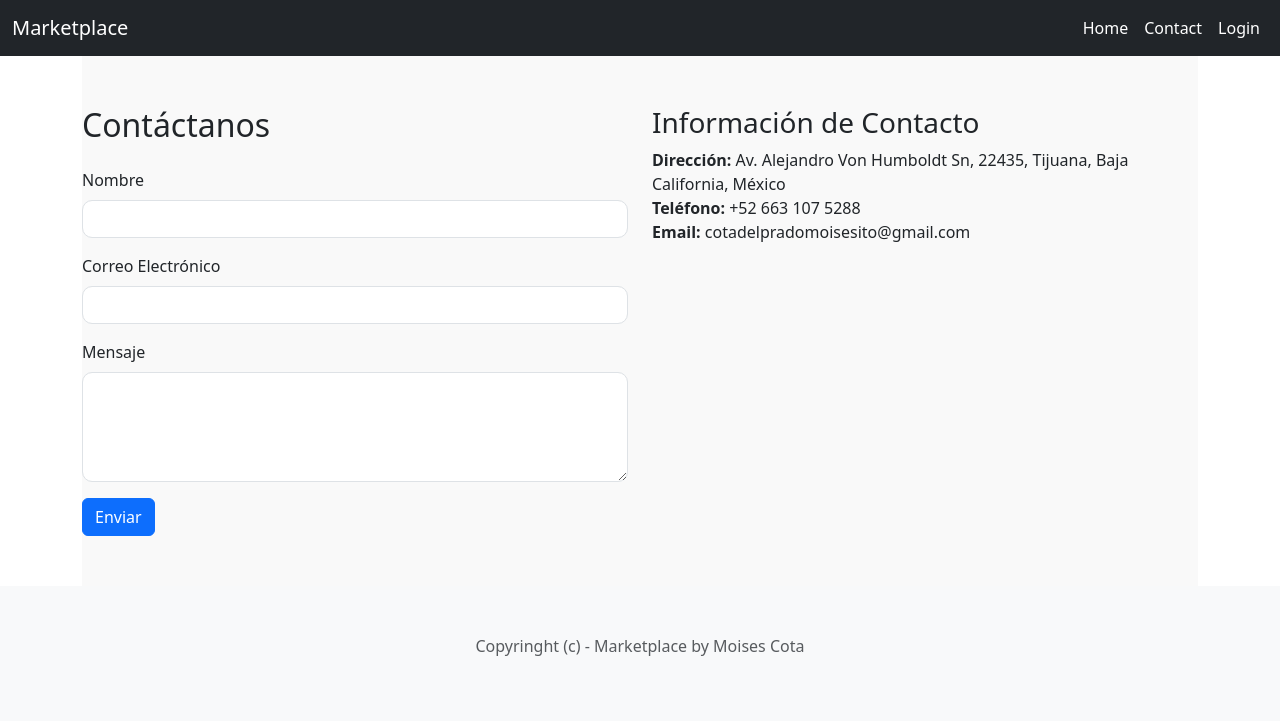
After one commit to MoisesCotaD/Marketplace_main, a Django app: page /store/contact/ in a window 1280 px wide. The commit adds this page. Shown: the top 721 px of the page. Run offline with Django 5.2, Linux system fonts and the light colour scheme.

Commit message:
Agregue la funcion contact y la navegación a templates

```diff
--- a/marketplace_main/urls.py
+++ b/marketplace_main/urls.py
@@ -15,7 +15,7 @@ Including another URLconf
     2. Add a URL to urlpatterns:  path('blog/', include('blog.urls'))
 """
 from django.contrib import admin
-from django.urls import path
+from django.urls import path, include
 from django.conf import settings
 from django.conf.urls.static import static
 from store.views import home
@@ -23,4 +23,5 @@ from store.views import home
 urlpatterns = [
     path('', home, name= 'home'),
     path('admin/', admin.site.urls),
+    path('store/', include('store.urls')),
 ] + static(settings.MEDIA_URL,document_root=settings.MEDIA_ROOT)
--- a/store/templates/store/base.html
+++ b/store/templates/store/base.html
@@ -8,6 +8,7 @@
     <title>{%block title%}{%endblock%} Market Place</title>
 </head>
 <body>
+    {% include 'store/navigation.html'%}
     <section class="container">
         {%block content%}
         {%endblock%}
--- /dev/null
+++ b/store/templates/store/contact.html
@@ -0,0 +1,65 @@
+{% extends 'store/base.html' %}
+
+{% block title %}Contact | {% endblock %}
+
+{% block content %}
+<!DOCTYPE html>
+<html lang="es">
+<head>
+  <meta charset="UTF-8">
+  <meta name="viewport" content="width=device-width, initial-scale=1.0">
+  <title>Página de Contacto</title>
+  <!-- Enlace a Bootstrap 5 CSS -->
+  <link href="https://cdn.jsdelivr.net/npm/bootstrap@5.3.0-alpha1/dist/css/bootstrap.min.css" rel="stylesheet">
+  <!-- Estilos adicionales (si los necesitas) -->
+  <style>
+    .contact-section {
+      background-color: #f9f9f9;
+      padding: 50px 0;
+    }
+    .contact-form input, .contact-form textarea {
+      border-radius: 10px;
+    }
+  </style>
+</head>
+<body>
+
+  <!-- Sección de Contacto -->
+  <div class="container contact-section">
+    <div class="row">
+      <div class="col-lg-6 col-md-12">
+        <h2 class="mb-4">Contáctanos</h2>
+        <form action="#" method="POST" class="contact-form">
+          <div class="mb-3">
+            <label for="name" class="form-label">Nombre</label>
+            <input type="text" class="form-control" id="name" name="name" required>
+          </div>
+          <div class="mb-3">
+            <label for="email" class="form-label">Correo Electrónico</label>
+            <input type="email" class="form-control" id="email" name="email" required>
+          </div>
+          <div class="mb-3">
+            <label for="message" class="form-label">Mensaje</label>
+            <textarea class="form-control" id="message" name="message" rows="4" required></textarea>
+          </div>
+          <button type="submit" class="btn btn-primary">Enviar</button>
+        </form>
+      </div>
+      <div class="col-lg-6 col-md-12">
+        <h3>Información de Contacto</h3>
+        <ul class="list-unstyled">
+          <li><strong>Dirección:</strong> Av. Alejandro Von Humboldt Sn, 22435, Tijuana, Baja California, México</li>
+          <li><strong>Teléfono:</strong> +52 663 107 5288</li>
+          <li><strong>Email:</strong> cotadelpradomoisesito@gmail.com</li>
+        </ul>
+      </div>
+    </div>
+  </div>
+
+  <!-- Enlace a Bootstrap 5 JS y Popper -->
+  <script src="https://cdn.jsdelivr.net/npm/@popperjs/core@2.11.6/dist/umd/popper.min.js"></script>
+  <script src="https://cdn.jsdelivr.net/npm/bootstrap@5.3.0-alpha1/dist/js/bootstrap.min.js"></script>
+</body>
+</html>
+
+{% endblock %}
--- /dev/null
+++ b/store/templates/store/navigation.html
@@ -0,0 +1,27 @@
+<nav class="navbar navbar-expand-lg bg-dark" data-bs-theme="dark">
+    <div class="container-fluid">
+        <a href="{% url 'home' %}" class="navbar-brand">Marketplace</a>
+        <button class="navbar-toggler" type="button" data-bs-toggle="collapse" data-bs-target="#navbarNav" aria-control="navBarNav" aria-expanded="false" aria-label="Toggle Navigation">
+            <span class="navbar-toggler-icon"></span>
+        </button>
+        <div class="collapse navbar-collapse" id="navbarNav">
+            <ul class="navbar-nav ms-auto">
+                <li class="nav-item">
+                    <a href="" class="nav-link active">
+                        Home
+                    </a>
+                </li>
+                <li class="nav-item">
+                    <a href="{% url 'contact' %}" class="nav-link active">
+                        Contact
+                    </a>
+                </li>
+                <li class="nav-item">
+                    <a href="" class="nav-link active">
+                        Login
+                    </a>
+                </li>
+            </ul>
+        </div>
+    </div>
+</nav>
--- /dev/null
+++ b/store/urls.py
@@ -0,0 +1,8 @@
+from django.urls import path
+
+from .views import contact, detail
+
+urlpatterns = [
+    path('contact/', contact, name='contact'),
+    path('detail/<int:pj>/', detail, name= 'detail'),
+]
--- a/store/views.py
+++ b/store/views.py
@@ -1,6 +1,6 @@
 from django.shortcuts import render
 from .models import Item, Category
-from django.shortcuts import get_list_or_404
+from django.shortcuts import get_object_or_404
 
 # Create your views here.
 def home(request):
@@ -12,3 +12,22 @@ def home(request):
         'categories': categories
     }
     return render(request,'store/home.html', context)
+
+def contact(request):
+    context = {
+        'msg': 'quieres otros productos contactame!'
+    }
+
+    return render(request, 'store/contact.html', context)
+
+def detail(request, pk):
+    item = get_object_or_404(Item, pk=pk)
+    related_items = Item.objects.filter(Category=item.category,
+                                        is_sold=False).exclude(pk=pk)[0:3]
+
+    context={
+        'item':item,
+        'related_items': related_items
+    }
+
+    return render(request, 'store/item.html', context)
```
Also changed, not shown: store/templates/store/item.html (added, +7 -0 lines), db.sqlite3 (added), 1 other file.
